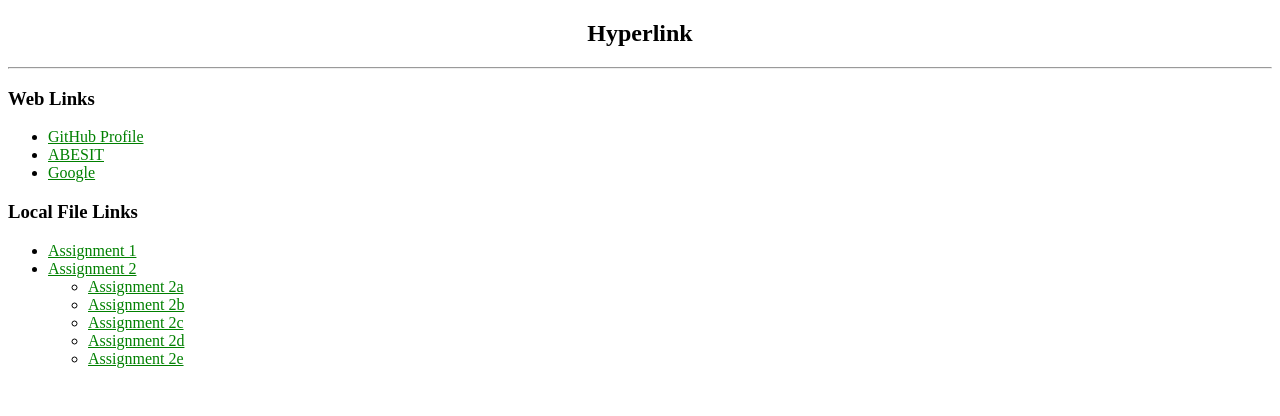
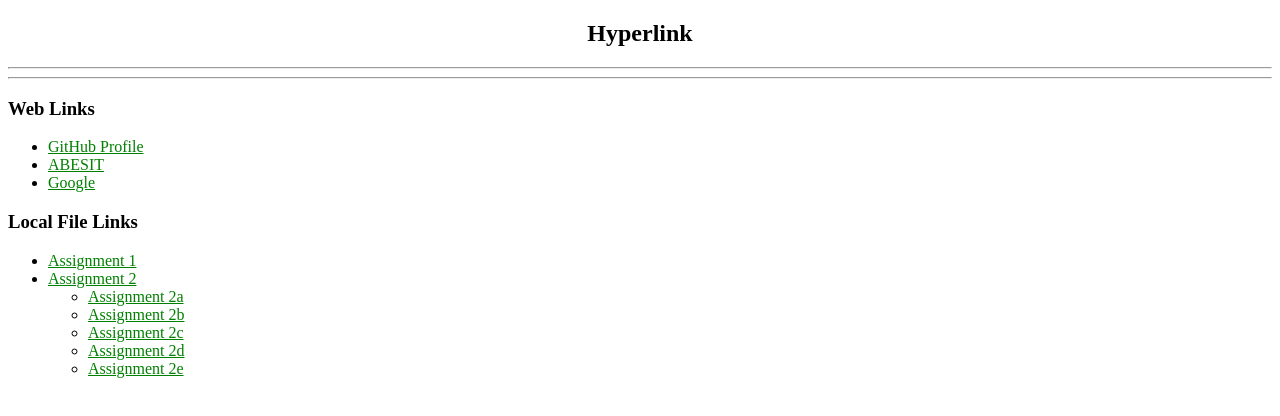
Before and after one commit to aniketrepo/crc-workshop, a plain HTML site: page html/code/May30.htm in a window 1280 px wide. Drawn offline with Linux system fonts and the light colour scheme.

Commit message:
Update May30.htm

```diff
--- a/html/code/May30.htm
+++ b/html/code/May30.htm
@@ -6,7 +6,7 @@
     <title>May 30</title>
 </head>
 <body alink="brown" link="green" vlink="orange">
-    <h2 align="center">Hyperlink</h2><hr>
+    <h2 align="center">Hyperlink</h2><hr><hr>
 
     <h3>Web Links</h3>
     <ul>
```
